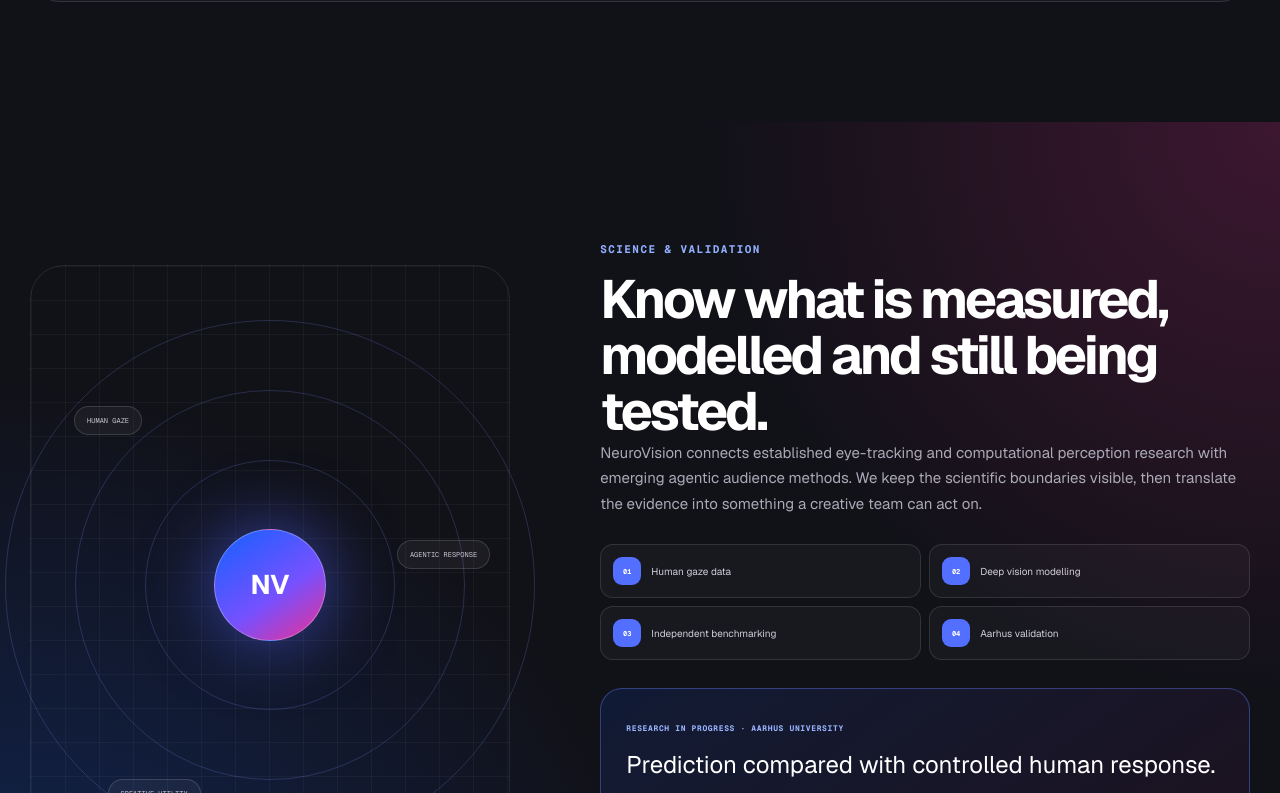
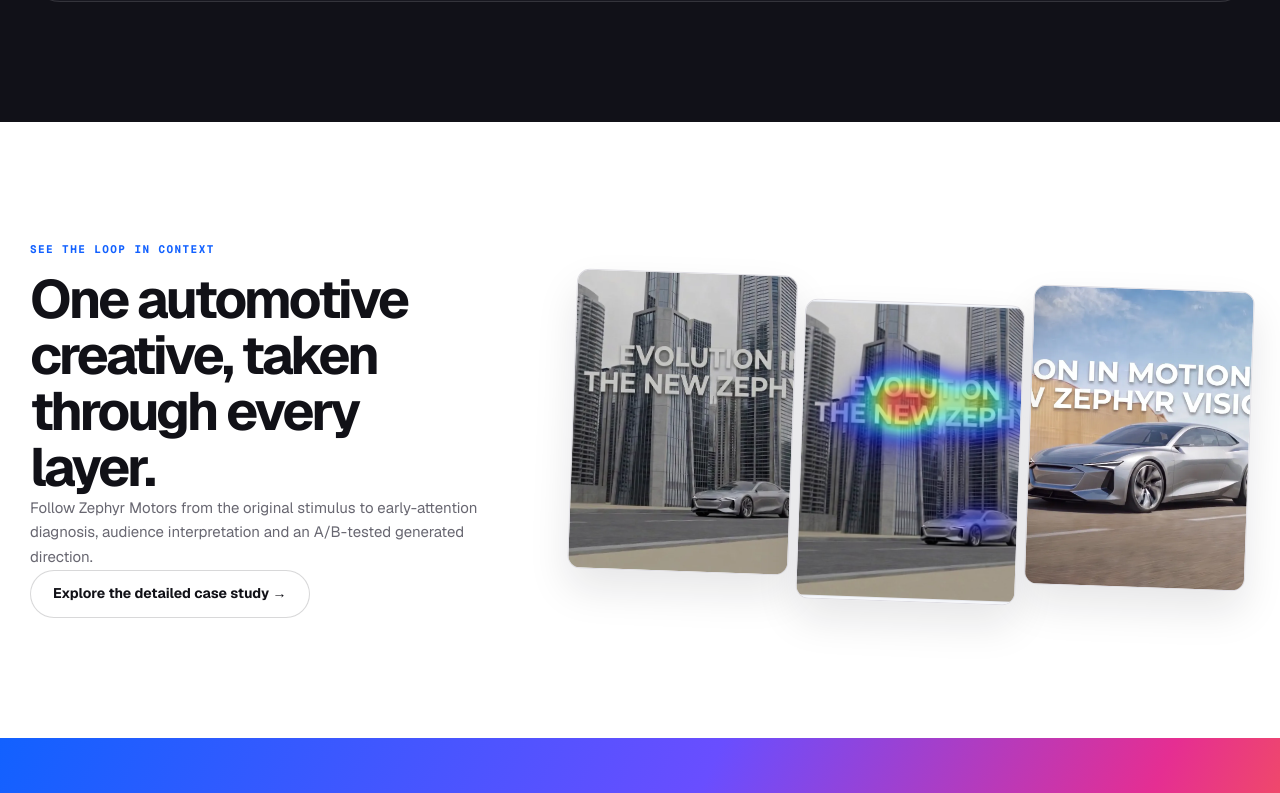
Before and after one commit to studiumvdanskucc-dot/neurovision-saas, a Next.js app: page /how-it-works in a window 1280 px wide. Shown: the part 2987-3780 px from the top of the page. Built offline with nearby package versions, Linux system fonts and the light colour scheme.

Commit message:
Remove science preview from How It Works
Remove the duplicate Science & Validation block so the three intelligence layers flow directly into the case-study teaser.

```diff
--- a/app/how-it-works/page.tsx
+++ b/app/how-it-works/page.tsx
@@ -25,7 +25,6 @@
         <article><div className="layer-copy"><span>02 / Agentic surveys</span><h3>What could the audience understand and feel?</h3><p>Attention shows what may enter the opening view. Structured agentic audiences extend the analysis into semantic interpretation: clarity, trust, emotional tone, brand fit, purchase relevance and potential misunderstanding across defined profiles.</p><ul><li>Build demographic and psychographic audiences</li><li>Ask consistent questions across every variant</li><li>Surface segment differences and recurring themes</li></ul></div><div className="layer-media survey-media"><div className="profile-line"><i>25–34</i><i>Urban</i><i>First-time buyer</i></div><blockquote>“The product feels premium, but the benefit is still too abstract.”</blockquote><p><span>Message clarity</span><b style={{width:"74%"}}/></p><p><span>Brand fit</span><b style={{width:"88%"}}/></p><p><span>Purchase relevance</span><b style={{width:"69%"}}/></p><small>Structured synthesis across a defined agentic sample</small></div></article>
         <article><div className="layer-copy"><span>03 / GenAI optimisation &amp; A/B</span><h3>Which evidence-led variation works harder?</h3><p>Findings become a structured creative brief for generation. New variants stay connected to the diagnosis, then return through the same attention and interpretation layers for A/B comparison against the original.</p><ul><li>Generate within brand and channel constraints</li><li>Compare original and alternative on shared metrics</li><li>Repeat the loop without losing the rationale</li></ul></div><div className="layer-media ab-media"><div><small>Original · A</small><img src={sitePath("/assets/hero-ad.webp")} alt="Original Zephyr campaign"/><span>76</span></div><b>VS</b><div className="ab-winner"><small>Optimised · B</small><img src={sitePath("/assets/hero-optimised.webp")} alt="Optimised Zephyr campaign"/><span>91</span></div><em>Predicted winner</em></div></article>
       </div></div></section>
-      <section className="section validation"><div className="container validation-grid"><div className="validation-art" aria-hidden="true"><div className="scan-ring r1"/><div className="scan-ring r2"/><div className="scan-ring r3"/><strong>NV</strong><span>Human gaze</span><span>Agentic response</span><span>Creative utility</span></div><div className="validation-copy"><p className="kicker light">Science &amp; validation</p><h2>Know what is measured, modelled and still being tested.</h2><p>NeuroVision connects established eye-tracking and computational perception research with emerging agentic audience methods. We keep the scientific boundaries visible, then translate the evidence into something a creative team can act on.</p><div className="science-preview-steps"><span><i>01</i>Human gaze data</span><span><i>02</i>Deep vision modelling</span><span><i>03</i>Independent benchmarking</span><span><i>04</i>Aarhus validation</span></div><div className="research-note"><span>Research in progress · Aarhus University</span><h3>Prediction compared with controlled human response.</h3><p>Leading scientists at Aarhus University are helping us evaluate whether predictive attention and agentic survey findings resemble reality—and identify additional data subsets that can make the models stronger.</p></div><Link className="btn white science-link" href="/science">Explore our science &amp; validation →</Link></div></div></section>
       <section className="section case-study-teaser"><div className="container compare-grid"><div><p className="kicker">See the loop in context</p><h2>One automotive creative, taken through every layer.</h2><p>Follow Zephyr Motors from the original stimulus to early-attention diagnosis, audience interpretation and an A/B-tested generated direction.</p><Link className="btn secondary" href="/case-studies">Explore the detailed case study →</Link></div><div className="case-triptych"><img src={sitePath("/assets/hero-ad.webp")} alt="Original creative"/><img src={sitePath("/assets/hero-heatmap.webp")} alt="Attention prediction"/><img src={sitePath("/assets/hero-optimised.webp")} alt="Optimised variation"/></div></div></section>
       <section className="final-cta"><div className="container"><p className="kicker light">Run the loop yourself</p><h2>Start with one visual. Leave with a clearer decision.</h2><p>Use the complete workflow or begin with the layer your project needs today.</p><div className="actions center"><a className="btn white" href="http://app.neurovision-ai.com/register">Start your first analysis ↗</a><Link className="btn ghost" href="/use-cases">Explore use cases</Link></div></div></section>
     </main><Footer /></>
```
